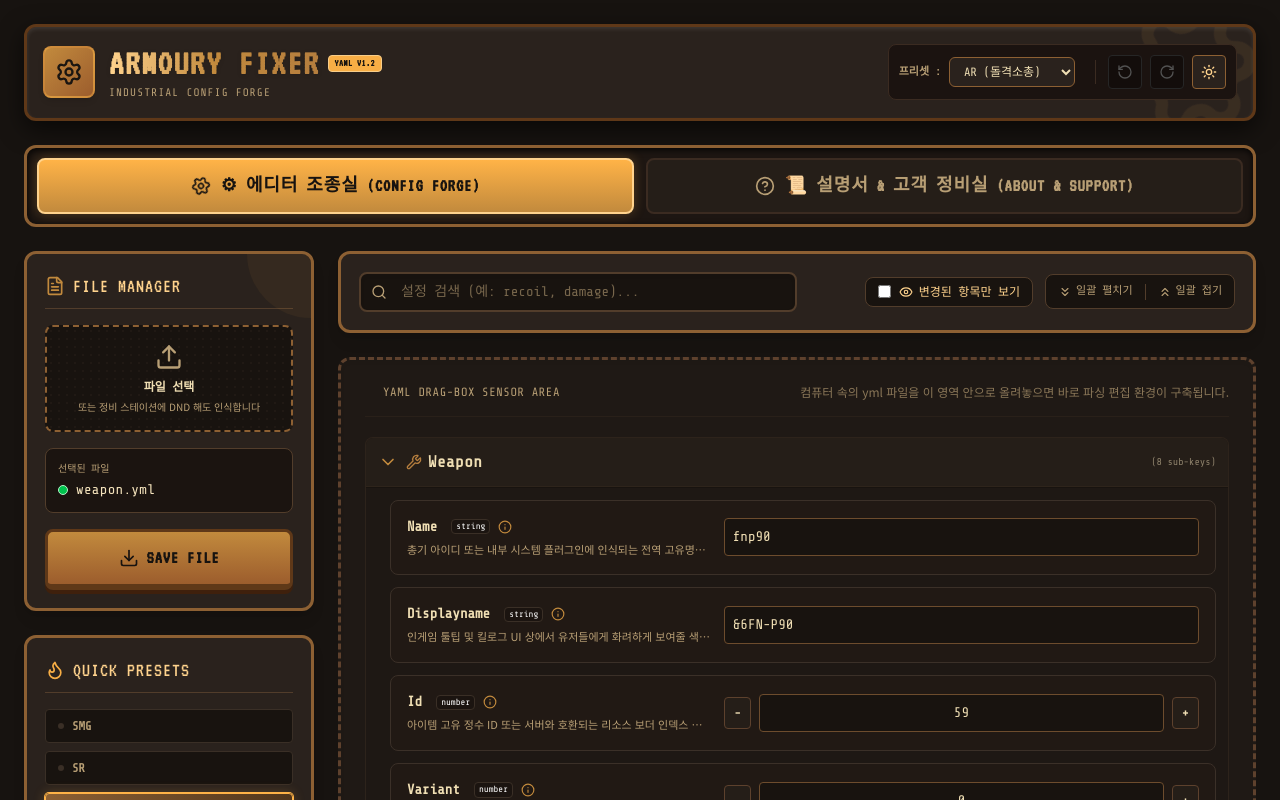
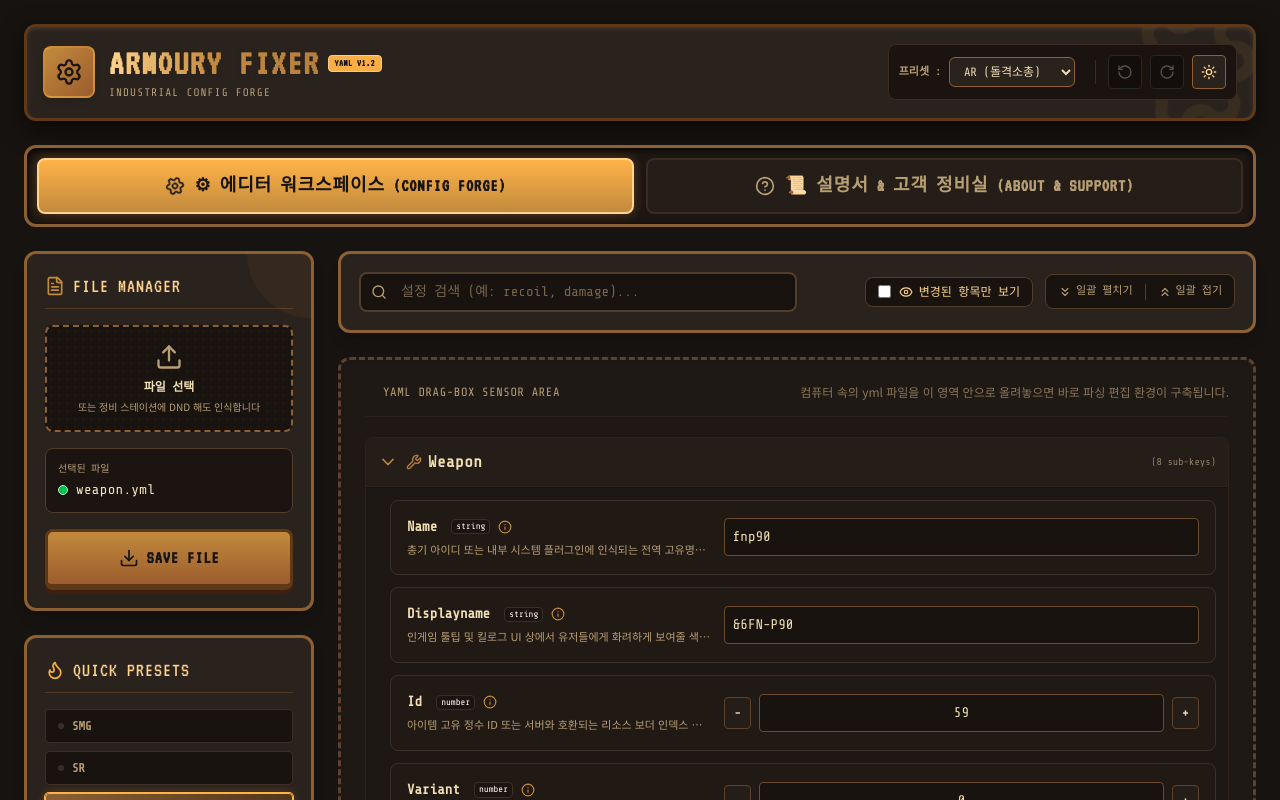
Before and after one commit to ericdm47/yaml-editor__minecraft-plugin-config-editor, a React (Vite) app: page / in a window 1280 px wide. Shown: the top 800 px of the page. Built offline with nearby package versions, Linux system fonts and the light colour scheme.

Commit message:
Update App.tsx

```diff
--- a/src/App.tsx
+++ b/src/App.tsx
@@ -599,7 +599,7 @@ export default function App() {
             }`}
           >
             <Settings className={`w-5 h-5 ${activeTab === "editor" ? "animate-spin-slow text-[#171310]" : "text-[#b89f75]"}`} />
-            ⚙ 에디터 조종실 (CONFIG FORGE)
+            ⚙ 에디터 워크스페이스 (CONFIG FORGE)
           </button>
 
           <button
```
